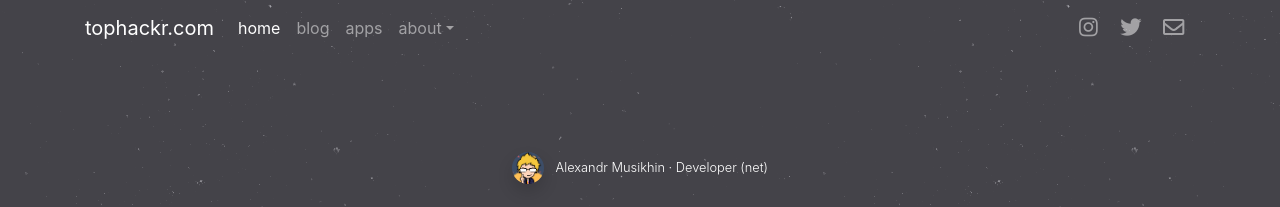
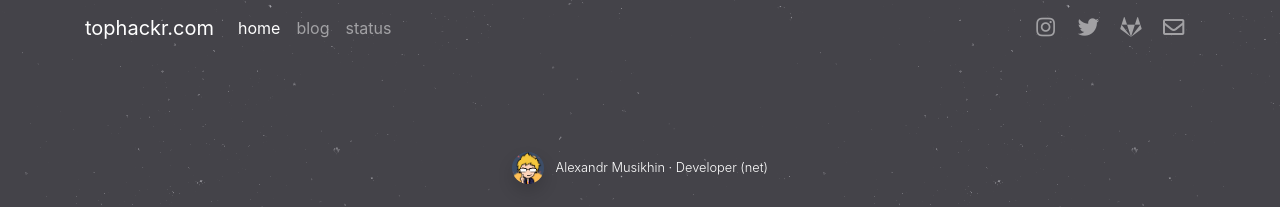
Before and after one commit to tophackr/tophackr.github.io, a Jekyll site: the page built from index.html, in a window 1280 px wide. Shown: the top 207 px of the page. Built offline with Jekyll 4.4.1, drawn with Linux system fonts in a browser that asks for light colours; nearby versions of some CDN libraries; comment, search, counter and statistics services are not loaded.

Commit message:
changed navbar

```diff
--- a/_includes/navbar.html
+++ b/_includes/navbar.html
@@ -12,17 +12,10 @@
                     <a class="nav-link{% if page.url == '/' %} active{% endif %}" href="{{ '/' | relative_url }}">home</a>
                 </li>
                 <li class="nav-item">
-                    <a class="nav-link{% if page.layout == 'blog' or page.layout == 'blog_post' %} active{% endif %}" href="{{ '/blog/' | relative_url }}">blog</a>
+                    <a class="nav-link" href="{{ site.blog }}">blog</a>
                 </li>
                 <li class="nav-item">
-                    <a class="nav-link{% if page.url == '/apps/' | relative_url %} active{% endif %}" href="{{ '/apps/' | relative_url }}">apps</a>
-                </li>
-                <li class="nav-item dropdown">
-                    <a href="#" class="nav-link dropdown-toggle" data-toggle="dropdown" aria-haspopup="true" aria-expanded="false">about</a>
-                    <div class="dropdown-menu">
-                        <a href="{{ '/branding/' | relative_url }}" class="dropdown-item{% if page.url == '/branding/' | relative_url %} active{% endif %}">branding</a>
-                        <a href="{{ site.status }}" class="dropdown-item">status</a>
-                    </div>
+                    <a class="nav-link" href="{{ site.status }}">status</a>
                 </li>
             </ul>
         </div>
@@ -38,6 +31,11 @@
                 </a>
             </li>
             <li class="nav-item">
+                <a class="nav-link p-2" href="{{ site.gitlab }}" target="_blank" rel="noopener" aria-label="GitLab">
+                    <i class="fab fa-gitlab fa-fw fa-lg"></i>
+                </a>
+            </li>
+            <li class="nav-item">
                 <a class="nav-link p-2" href="mailto:{{ site.email }}" target="_blank" rel="noopener" aria-label="Email">
                     <i class="far fa-envelope fa-fw fa-lg"></i>
                 </a>
```
